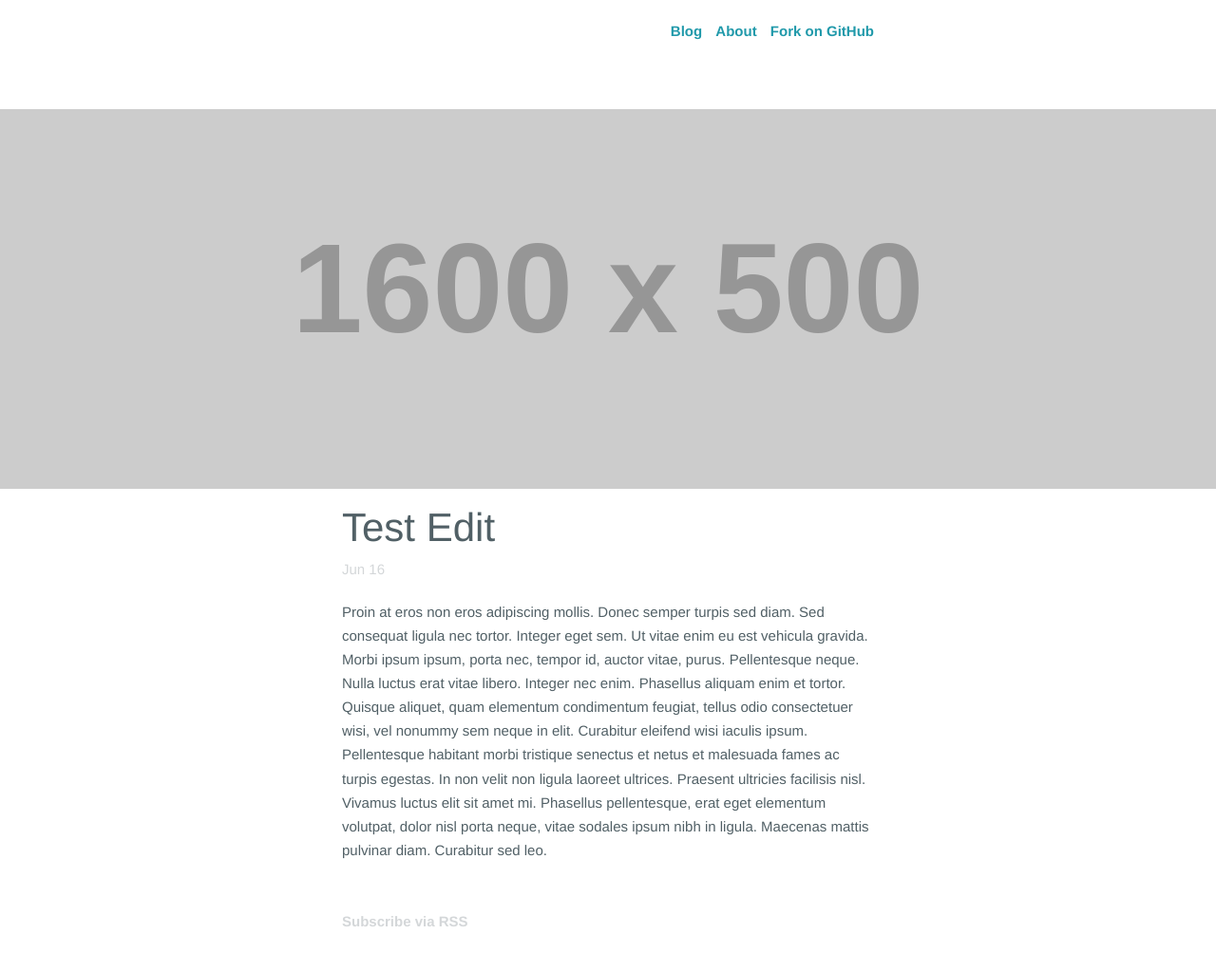
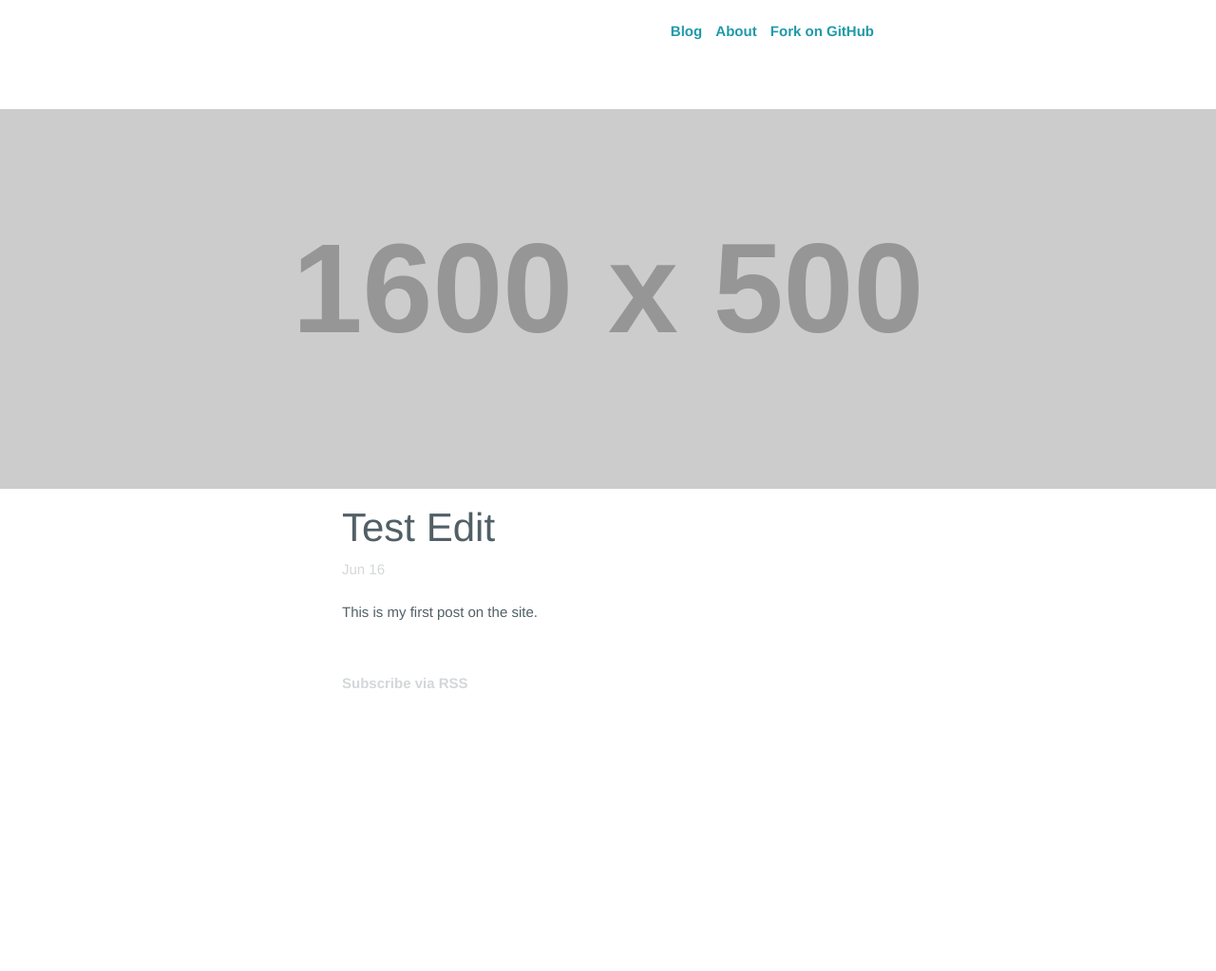
Before and after one commit to MathYoni/MathYoni.github.io, a Jekyll site: the page built from _posts/2013-06-16-hello-again.md, in a window 1280 px wide. Shown: the whole page at 95% size. Built offline with Jekyll 4.4.1, drawn with Linux system fonts in a browser that asks for light colours; after the commit the page ends 900 px from its top, so only the background shows below that.

Commit message:
Update 2013-06-16-hello-again.md

```diff
--- a/_posts/2013-06-16-hello-again.md
+++ b/_posts/2013-06-16-hello-again.md
@@ -7,4 +7,4 @@ title: Test Edit
 ---
 
 
-Proin at eros non eros adipiscing mollis. Donec semper turpis sed diam. Sed consequat ligula nec tortor. Integer eget sem. Ut vitae enim eu est vehicula gravida. Morbi ipsum ipsum, porta nec, tempor id, auctor vitae, purus. Pellentesque neque. Nulla luctus erat vitae libero. Integer nec enim. Phasellus aliquam enim et tortor. Quisque aliquet, quam elementum condimentum feugiat, tellus odio consectetuer wisi, vel nonummy sem neque in elit. Curabitur eleifend wisi iaculis ipsum. Pellentesque habitant morbi tristique senectus et netus et malesuada fames ac turpis egestas. In non velit non ligula laoreet ultrices. Praesent ultricies facilisis nisl. Vivamus luctus elit sit amet mi. Phasellus pellentesque, erat eget elementum volutpat, dolor nisl porta neque, vitae sodales ipsum nibh in ligula. Maecenas mattis pulvinar diam. Curabitur sed leo.
+This is my first post on the site.
```
